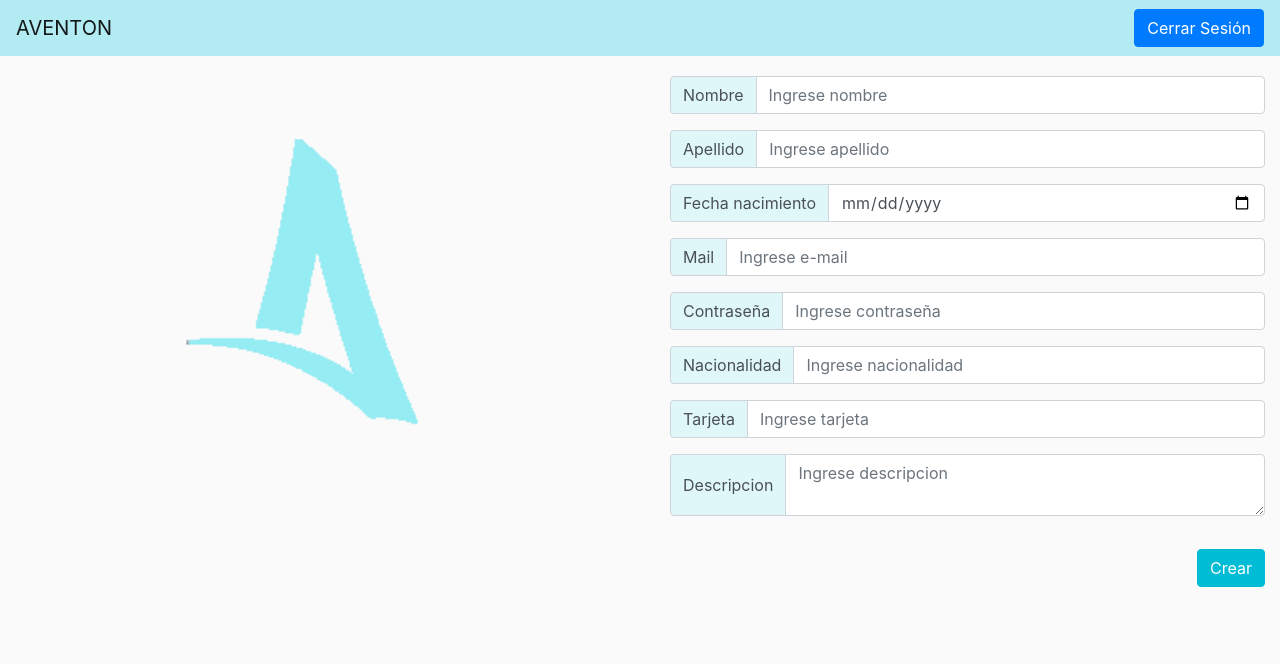
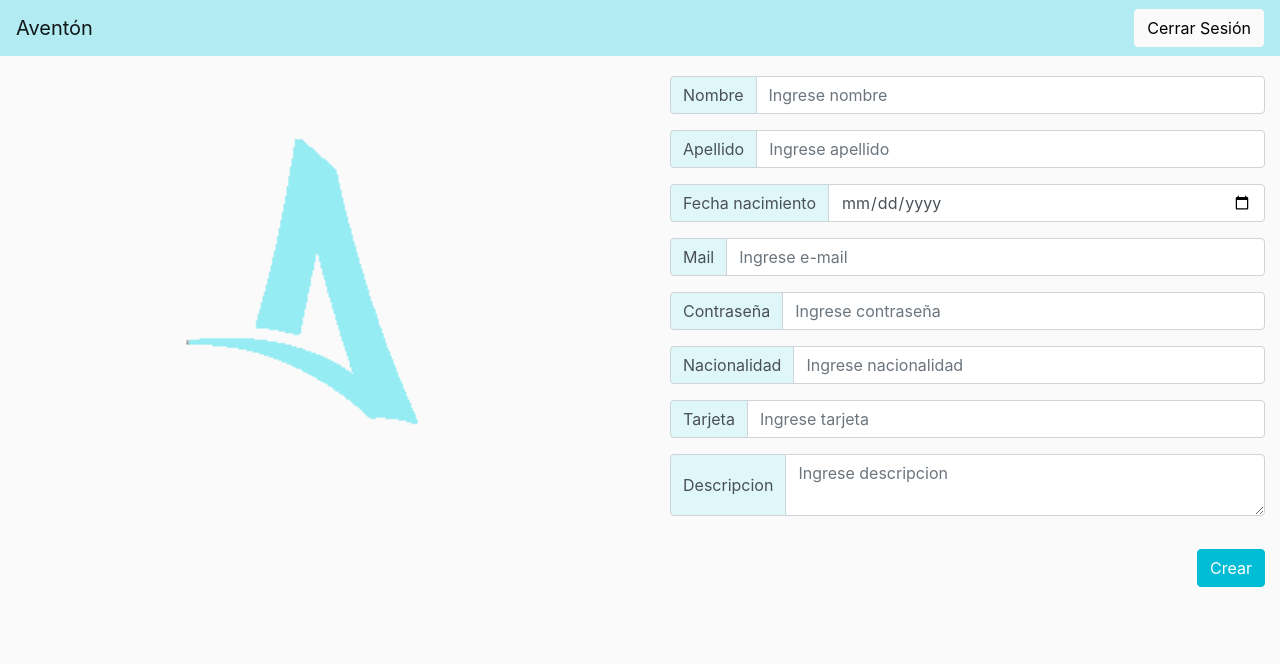
Before and after one commit to fedediclaudio/aventon_is2, a PHP site: page /registroUsuario.php in a window 1280 px wide. Shown: the top 664 px of the page. Run offline with PHP 8.4, Linux system fonts and the light colour scheme.

Commit message:
Cambios botones

```diff
--- a/cargarviajes.php
+++ b/cargarviajes.php
@@ -10,7 +10,7 @@
     	// output data of each row
 	    while($row = mysqli_fetch_assoc($result)) {
 					//echo $row["idviaje"] . "<br>";
-	    	echo '<div class="col-12 col-md-6 col-lg-4 col-xl-3" style="justify-content:center; display: flex; margin-bottom:10px">';
+	    	echo '<div class="col-12 col-md-6 col-lg-4 col-xl-3" style="justify-content:center; display: flex; margin-bottom:10px; padding:0px">';
 	        echo '<button type="button" class="btn btn-light" id="botonCartaViaje" onclick="location=\'informacionViaje.php?id=' . $row["idviaje"] . '\'">';
 					echo '<div class="card">';
 					echo '<div class="card-header">';
--- a/navbar.html
+++ b/navbar.html
@@ -1,14 +1,11 @@
 <!-- Barra navegacion-->
 <nav class="navbar navbar-expand-lg navbar-light">
-	<a class="navbar-brand" href="index.php"><!--<img src="logo.png"/>-->AVENTON</a>
-	<!--<button class="navbar-toggler" type="button" data-toggle="collapse" data-target="#navbarNavAltMarkup" aria-controls="navbarNavAltMarkup" aria-expanded="false" aria-label="Toggle navigation">
-		<span class="navbar-toggler-icon"></span>
-	</button>-->
+	<a class="navbar-brand" href="index.php"><!--<img src="logo.png"/>-->Aventón</a>
 	<div class="collapse navbar-collapse" id="navbarNavAltMarkup">
 		<div class="navbar-nav">
 		</div>
 	</div>
-	<button type="button" class="btn btn-primary" onclick="location='logout.php'">
+	<button id="cerrar_sesion" type="button" class="btn btn-primary" onclick="location='logout.php'">
 		Cerrar Sesión
 	</button>
 </nav>
--- a/styles.css
+++ b/styles.css
@@ -33,3 +33,8 @@ div.card-header{
 .card{
 	width:18rem;
 }
+#cerrar_sesion{
+	background-color: #FAFAFA;
+	border-color: #FAFAFA;
+	color: #000
+}
```
